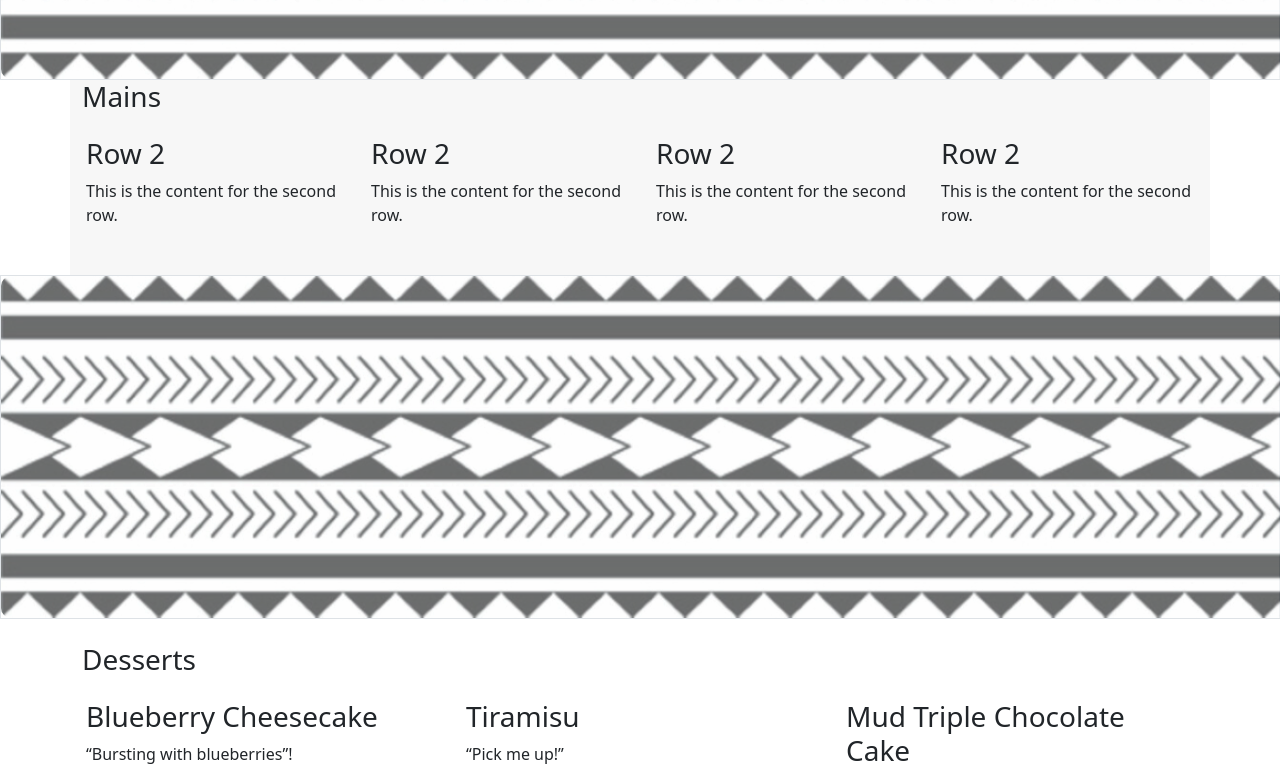
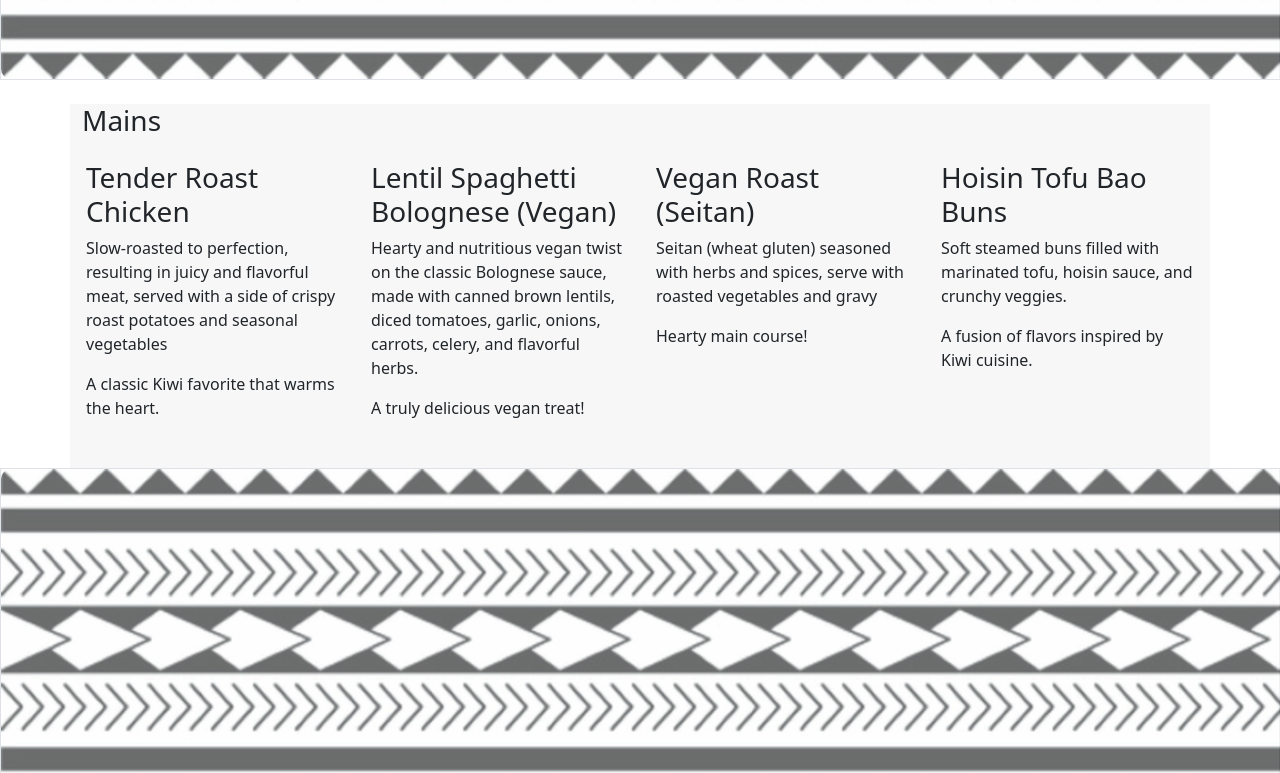
Before and after one commit to dhonaobina/RestaurantWebPage, a plain HTML site: page menu.html in a window 1280 px wide. Shown: the part 1800-2573 px from the top of the page. Drawn offline with nearby package versions, Linux system fonts and the light colour scheme.

Commit message:
mains menu added with descriptions

```diff
--- a/menu.html
+++ b/menu.html
@@ -138,29 +138,34 @@
             <img class="img" src="./src/img/Border.png" alt="Image 2">
         </div>
     </section>
+    <br>
     <div class="container mains" style="background-color:#f7f7f7;">
         <h3>Mains</h3>
         <!-- Second Row -->
         <div class="row">
             <div class="col-lg-3 p-3 mb-3">
                 <!-- Content for the second row -->
-                <h3>Row 2</h3>
-                <p>This is the content for the second row.</p>
+                <h3>Tender Roast Chicken</h3>
+                <p>Slow-roasted to perfection, resulting in juicy and flavorful meat, served with a side of crispy roast potatoes and seasonal vegetables</p>
+                <p>A classic Kiwi favorite that warms the heart.</p>
             </div>
             <div class="col-lg-3 p-3 mb-3">
                 <!-- Content for the second row -->
-                <h3>Row 2</h3>
-                <p>This is the content for the second row.</p>
+                <h3>Lentil Spaghetti Bolognese (Vegan)</h3>
+                <p>Hearty and nutritious vegan twist on the classic Bolognese sauce, made with canned brown lentils, diced tomatoes, garlic, onions, carrots, celery, and flavorful herbs.</p>
+                <p>A truly delicious vegan treat!</p>
             </div>
             <div class="col-lg-3 p-3 mb-3">
                 <!-- Content for the second row -->
-                <h3>Row 2</h3>
-                <p>This is the content for the second row.</p>
+                <h3>Vegan Roast (Seitan)</h3>
+                <p>Seitan (wheat gluten) seasoned with herbs and spices, serve with roasted vegetables and gravy</p>
+                <p>Hearty main course!</p>
             </div>
             <div class="col-lg-3 p-3 mb-3">
                 <!-- Content for the second row -->
-                <h3>Row 2</h3>
-                <p>This is the content for the second row.</p>
+                <h3>Hoisin Tofu Bao Buns</h3>
+                <p>Soft steamed buns filled with marinated tofu, hoisin sauce, and crunchy veggies.</p>
+                <p>A fusion of flavors inspired by Kiwi cuisine.</p>
             </div>
         </div>
     </div>
@@ -196,9 +201,10 @@
     </div>
     <section class="border-coffee">
         <div class="col-md-6">
-            <img class="img" src="./src/img/Coffeecup.jpeg" alt="Image 2">
+            <img class="img" src="./src/img/Border.png" alt="Image 2">
         </div>
     </section>
+    <br>
     <div class="container coffeeandtea">
         <h1>Coffee & Tea</h1>
     <!-- Fourth Row -->
```
